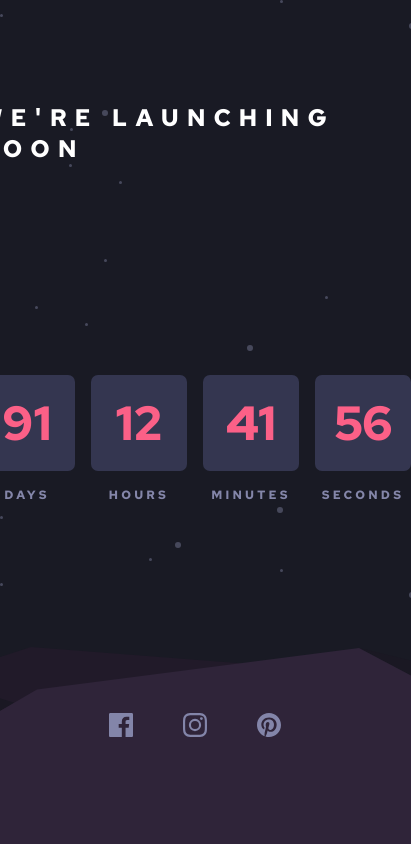
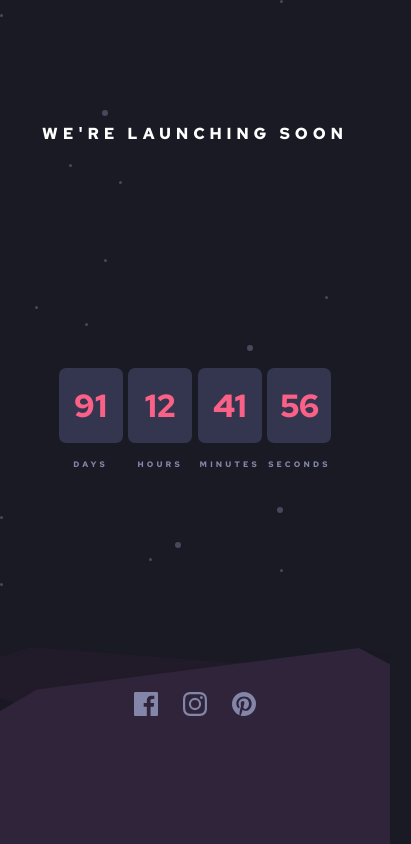
Before and after one commit to SebBudynski/LaunchCountdown, an Angular app: page / in a window 390 px wide. Shown: the whole page, 411 px wide, since content can reach past the window. Built offline with nearby package versions, Linux system fonts and the light colour scheme.

Commit message:
Add mobile view

```diff
--- a/src/app/countdown/countdown.component.css
+++ b/src/app/countdown/countdown.component.css
@@ -23,3 +23,17 @@ p {
   text-align: center;
   letter-spacing: 0.2rem;
 }
+
+@media (max-width: 600px) {
+  .content {
+    font-size: 2rem;
+    gap: 0.35rem;
+  }
+  .card {
+    width: 4rem;
+  }
+
+  p{
+    font-size: 0.5rem;
+  }
+}
--- a/src/app/header/header.component.css
+++ b/src/app/header/header.component.css
@@ -3,3 +3,11 @@ h1 {
   font-size: 1.5rem;
   letter-spacing: 0.5rem;
 }
+
+@media (max-width: 600px) {
+  h1 {
+    font-size: 1rem;
+    letter-spacing: 0.3rem;
+    text-align: center;
+  }
+}
--- a/src/styles.css
+++ b/src/styles.css
@@ -9,10 +9,11 @@ body {
   display: flex;
   justify-content: center;
   align-items: center;
-  background:  url(assets/images/pattern-hills.svg)  no-repeat bottom ,url(assets/images/bg-stars.svg);
+  background: url(assets/images/pattern-hills.svg) no-repeat bottom,
+    url(assets/images/bg-stars.svg);
   background-color: hsl(234, 17%, 12%);
   font-family: "Red Hat Text", sans-serif;
   font-weight: 700;
-  max-width: 100%;
+  min-width: 300px;
   padding: 1rem;
 }
```
